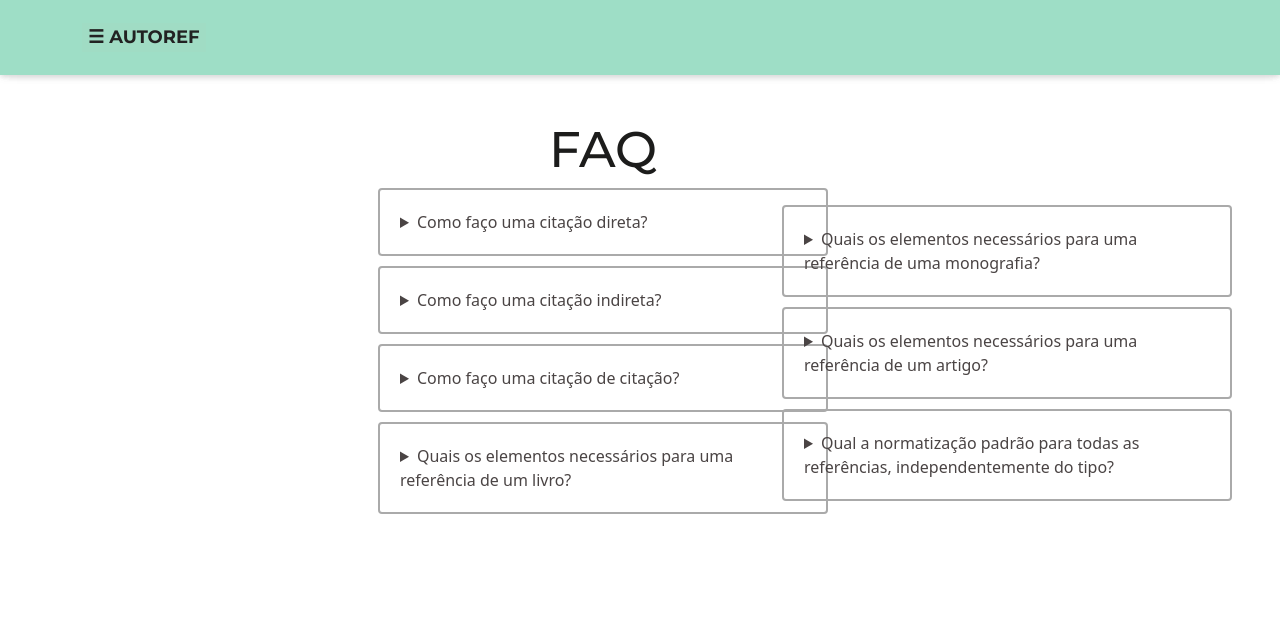
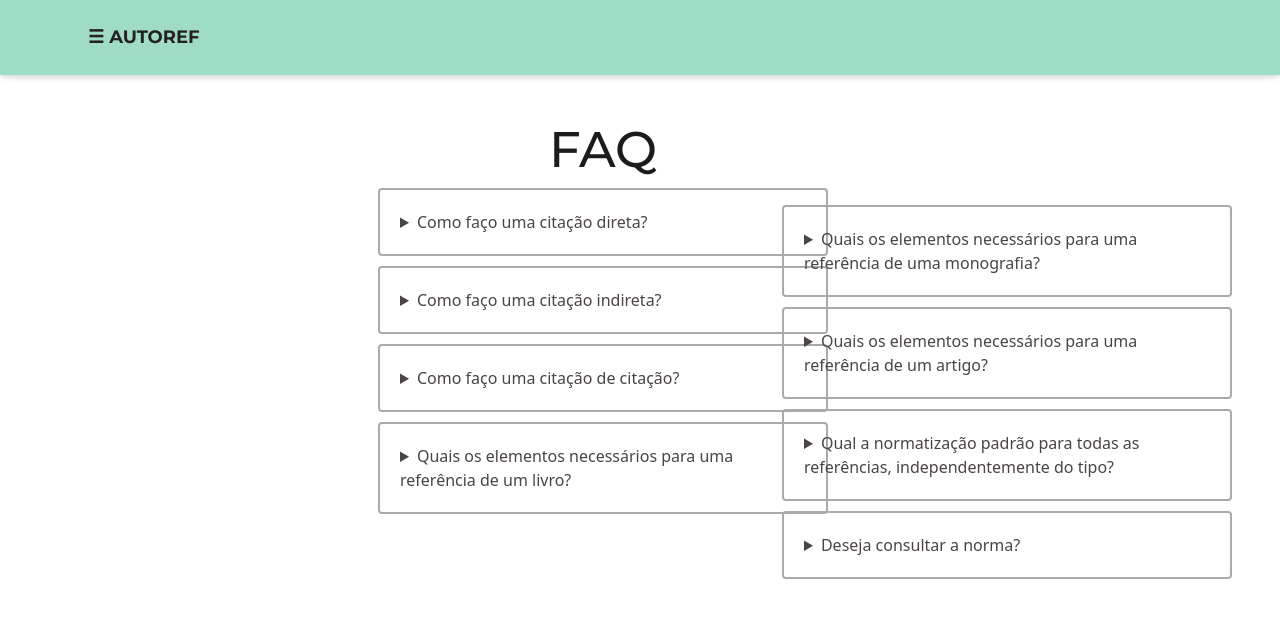
Before and after one commit to erthalduda/autoRef, a React (Create React App) app in the folder autoref-app/: page /faq in a window 1280 px wide. Shown: the top 618 px of the page. Built offline with nearby package versions, Linux system fonts and the light colour scheme; no server answers.

Commit message:
ultimos commits

```diff
--- a/autoref-app/src/components/sidebar.jsx
+++ b/autoref-app/src/components/sidebar.jsx
@@ -45,14 +45,14 @@ function Sidebar() {
           <i className="fas fa-tachometer-alt fa-fw me-3"></i>
           <span>BUSCAR REFERÊNCIAS</span>
         </a>
-        <a
+        {/* <a
           href="/colecoes"
           className="list-group-item list-group-item-action py-2 ripple"
           aria-current="true"
         >
           <i className="fas fa-tachometer-alt fa-fw me-3"></i>
           <span>COLEÇÕES</span>
-        </a>
+        </a> */}
         <a
           href="/ranking"
           className="list-group-item list-group-item-action py-2 ripple"
--- a/autoref-app/src/views/faq.jsx
+++ b/autoref-app/src/views/faq.jsx
@@ -164,6 +164,14 @@ const Faq = () => {
                 autor, na ordem alfabética, seguido do termo <i>et al</i>.
               </details>
             </div>
+            <div>
+              <details>
+                <summary>Deseja consultar a norma?</summary>
+                <a href="https://www.abnt.org.br/" className="clicavel">
+                  Clique aqui!
+                </a>
+              </details>
+            </div>
           </div>
         </div>
       </div>
--- a/autoref-app/src/views/infos-ranking.jsx
+++ b/autoref-app/src/views/infos-ranking.jsx
@@ -45,16 +45,16 @@ const InfosRanking = () => {
               <td>Adicionar 10 referências a uma coleção</td>
               <td> 500</td>
             </tr>
-            <tr>
+            {/* <tr>
               <td>Utilizar uma referência do repositório geral</td>
               <td> 100</td>
-            </tr>
-            <tr>
+            </tr> */}
+            {/* <tr>
               <td>
                 Ter uma referência sua utilizada, a partir do repositório geral
               </td>
               <td> 200</td>
-            </tr>
+            </tr> */}
             <tr>
               <td>Criar 20 referências</td>
               <td> 1500</td>
```
